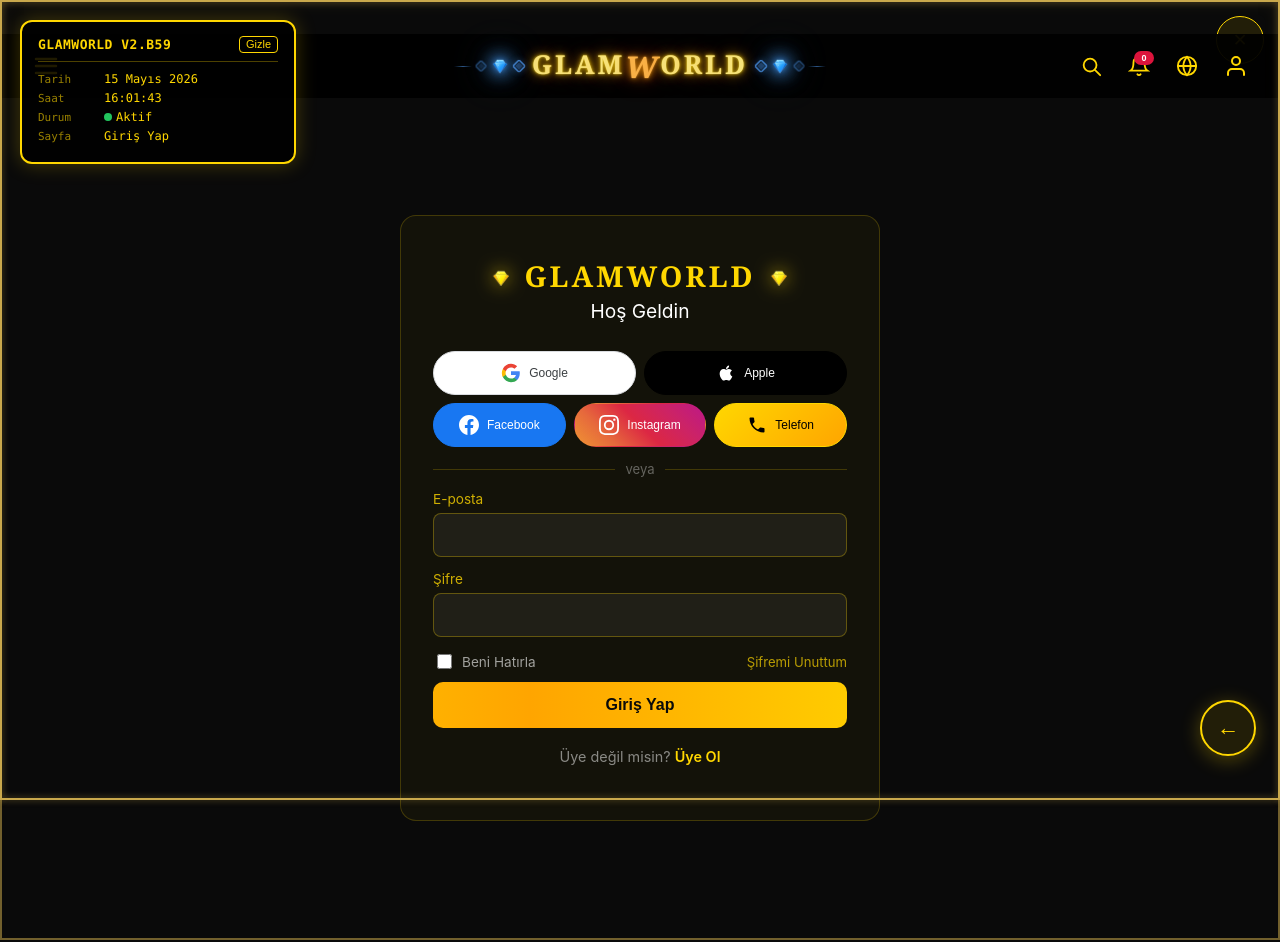
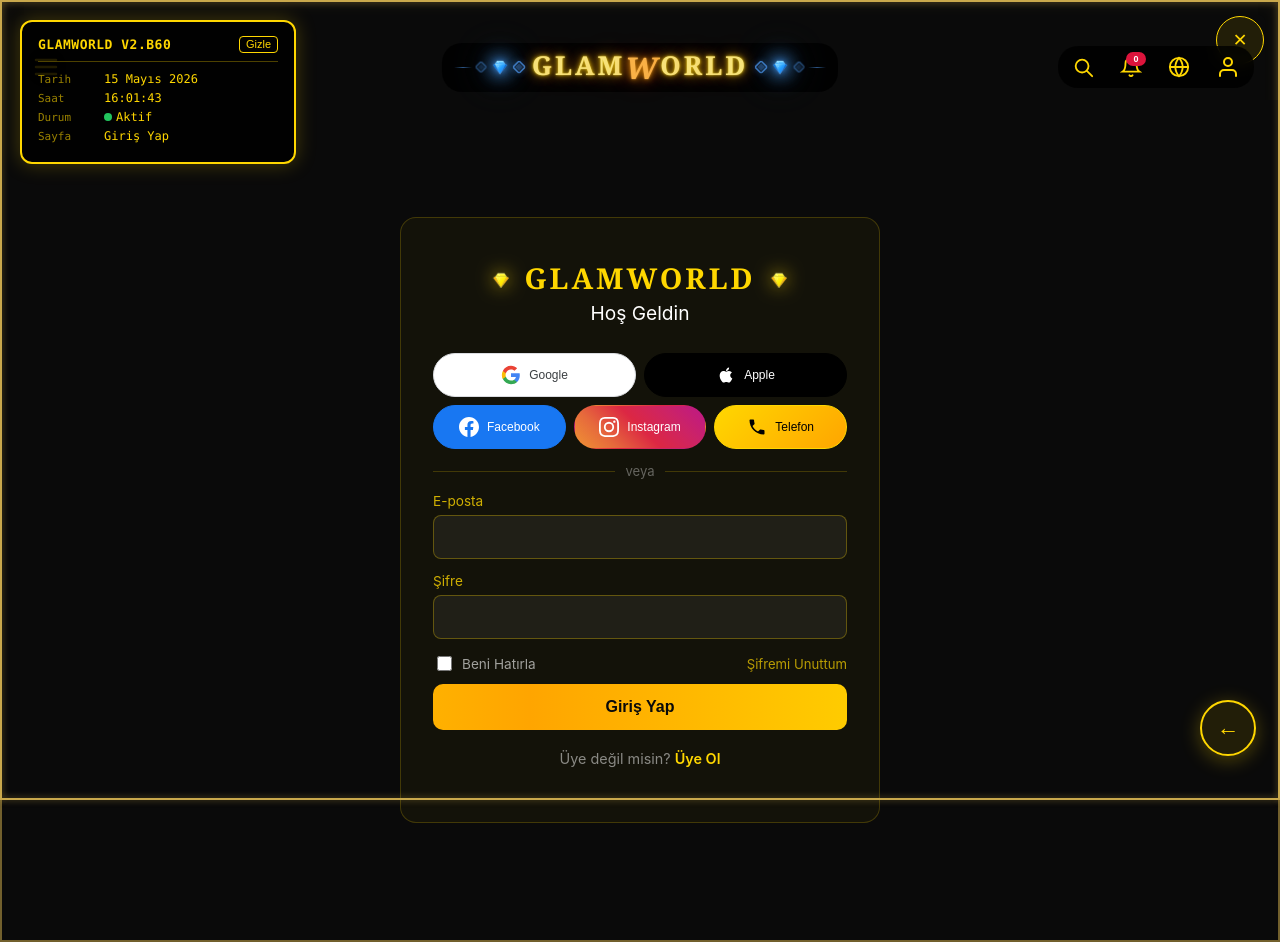
Before and after one commit to abdulkadirciftsuren-maker/glamworld, a React (Create React App) app: page /glamworld/giris in a window 1280 px wide. Built offline with nearby package versions, Linux system fonts and the light colour scheme; no server answers.

Commit message:
B60 - AnaMenu tamamen seffaf - her grup kendi pill arkaplaniyla yuksuyor siyah serit yok

```diff
--- a/src/components/AnaMenu.css
+++ b/src/components/AnaMenu.css
@@ -2,13 +2,13 @@
   position: sticky;
   top: 22px;
   left: 0; right: 0;
-  background: rgba(0,0,0,0.95);
+  background: transparent;
   display: flex;
   align-items: center;
   justify-content: space-between;
-  padding: 10px 14px;
+  padding: 8px 14px;
   z-index: 999;
-  transition: background 0.5s ease;
+  transition: opacity 0.4s ease;
   user-select: none;
   -webkit-user-select: none;
   -webkit-touch-callout: none;
@@ -19,9 +19,10 @@
 }
 
 /* SCROLL DURUMU */
-.ana-menu.scrolled {
-  background: transparent;
-  border-bottom-color: transparent;
+.ana-menu.scrolled .am-orta { opacity: 0; pointer-events: none; }
+.ana-menu.scrolled .am-sol,
+.ana-menu.scrolled .am-sag {
+  background: rgba(0,0,0,0.55);
 }
 .ana-menu .am-orta, .ana-menu .am-sol { transition: opacity 0.4s ease; }
 .ana-menu.scrolled .am-orta { opacity: 0; pointer-events: none; }
@@ -42,8 +43,22 @@
 }
 .ana-menu.scrolled .am-extra { display: flex !important; }
 
-.am-sol { display: flex; align-items: center; }
-.am-sag { display: flex; align-items: center; gap: 8px; }
+.am-sol {
+  display: flex;
+  align-items: center;
+  background: rgba(0,0,0,0.82);
+  border-radius: 50%;
+  backdrop-filter: blur(6px);
+}
+.am-sag {
+  display: flex;
+  align-items: center;
+  gap: 6px;
+  background: rgba(0,0,0,0.82);
+  border-radius: 20px;
+  padding: 3px 8px;
+  backdrop-filter: blur(6px);
+}
 
 .am-orta {
   display: flex;
@@ -52,6 +67,10 @@
   position: absolute;
   left: 50%;
   transform: translateX(-50%);
+  background: rgba(0,0,0,0.82);
+  border-radius: 20px;
+  padding: 4px 12px;
+  backdrop-filter: blur(6px);
 }
 
 /* GLAMWORLD LOGO */
--- a/src/sayac.json
+++ b/src/sayac.json
@@ -1,5 +1,5 @@
 {
-  "buildNumber": 59,
+  "buildNumber": 60,
   "version": "V2",
   "lastUpdated": "2026-05-15",
   "lastCommit": "B13.1 - Sehir picker iki sutun + Kartlar tam ortala"
```
